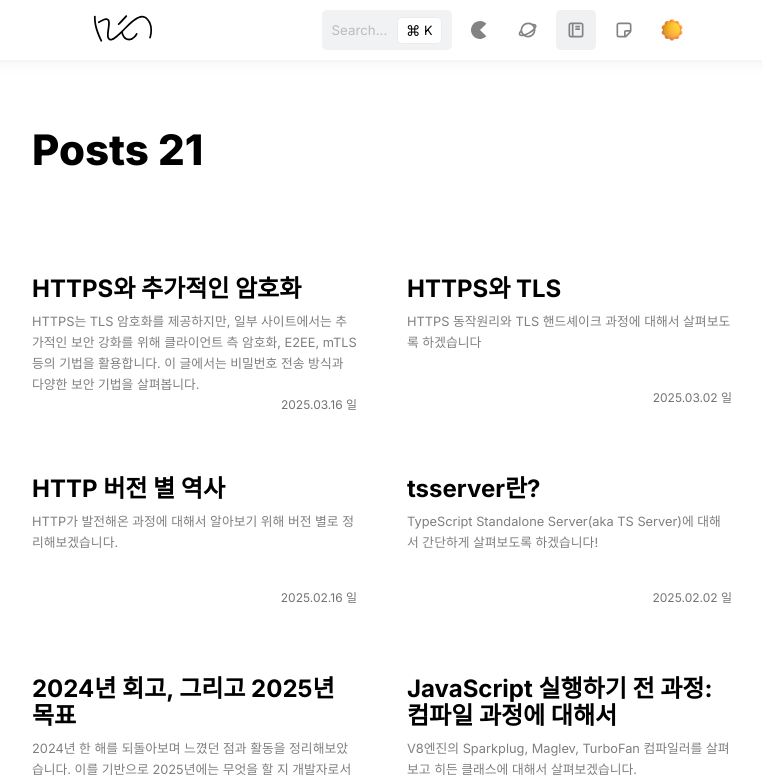
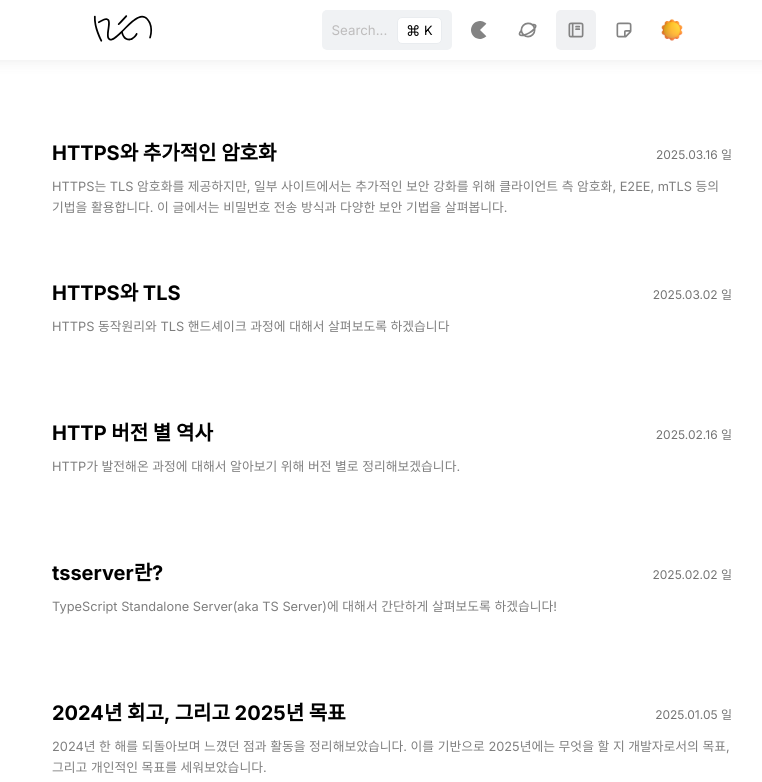
Before and after one commit to xmun74/xmunt, a Next.js app: page /blog in a window 1280 px wide. Shown: the top 782 px of the page, without its empty margins (248-1010 px from the left). Built offline with nearby package versions, Linux system fonts and the light colour scheme.

Commit message:
style: posts 수정

```diff
--- a/pages/blog/index.tsx
+++ b/pages/blog/index.tsx
@@ -11,9 +11,8 @@ import { PostType } from '@lib/types'
 import { themeColor } from '@styles/theme'
 
 const PostContainer = styled.div`
-  padding-top: 50px;
   display: grid;
-  grid-template-columns: 1fr 1fr;
+  grid-template-columns: 1fr;
   grid-gap: 30px;
 
   @media screen and (max-width: 767px) {
@@ -23,64 +22,22 @@ const PostContainer = styled.div`
 
 const PostItem = styled.div`
   position: relative;
-  height: 170px;
+  height: 110px;
   border-radius: 5px;
-  padding: 20px 20px 20px 0;
+  padding: 16px 20px;
   display: flex;
   flex-direction: column;
-  justify-content: space-between;
-
-  &::after {
-    position: absolute;
-    content: '';
-    width: 0;
-    height: 1%;
-    top: 0;
-    right: 0;
-    z-index: -1;
-    background-color: ${themeColor.text1};
-    border-radius: 5px;
-    transition: all 0.1s ease;
-  }
+  gap: 10px;
   &:hover {
+    background-color: ${themeColor.hoverBg};
     transition: 0.1s ease-in-out;
-  }
-  &:hover:after {
-    left: 0;
-    width: 100%;
-  }
-  &:active {
-    top: 2px;
   }
 `
 const PostTitle = styled.h1`
   font-weight: 700;
-  font-size: 24px;
-  padding-bottom: 10px;
+  font-size: 20px;
   line-height: 1.7rem;
-
-  &::after {
-    position: absolute;
-    content: '';
-    width: 0;
-    height: 1%;
-    top: 0;
-    right: 0;
-    z-index: -1;
-    background-color: ${themeColor.text1};
-    border-radius: 5px;
-    transition: all 0.1s ease;
-  }
-  &:hover {
-    transition: 0.1s ease-in-out;
-  }
-  &:hover:after {
-    left: 0;
-    width: 100%;
-  }
-  &:active {
-    top: 2px;
-  }
+  color: ${themeColor.text1};
 `
 const PostDesc = styled.div`
   color: ${themeColor.text2};
@@ -88,6 +45,11 @@ const PostDesc = styled.div`
   font-size: 0.8rem;
   font-weight: 400;
   line-height: 1.3rem;
+`
+const PostWrapper = styled.div`
+  display: flex;
+  justify-content: space-between;
+  align-items: center;
 `
 
 type Props = {
@@ -127,17 +89,17 @@ export default function Blog({ allPosts }: Props) {
   return (
     <>
       <Seo mode="default" />
-      <Heading title={`Posts ${blogs.length}`} />
+      {/* <Heading title={`Posts ${blogs.length}`} /> */}
       <PostContainer>
         {blogs &&
           blogs?.map(({ slug, title, description, date }) => (
             <Link as={`/blog/${slug}`} href={`/blog/${slug}`} key={title}>
               <PostItem>
-                <div>
+                <PostWrapper>
                   <PostTitle>{title}</PostTitle>
-                  <PostDesc>{description}</PostDesc>
-                </div>
-                <PostDate date={date} />
+                  <PostDate date={date} />
+                </PostWrapper>
+                <PostDesc>{description}</PostDesc>
               </PostItem>
             </Link>
           ))}
--- a/styles/styled.d.ts
+++ b/styles/styled.d.ts
@@ -17,5 +17,6 @@ declare module 'styled-components' {
     navGuideBg: string
     gnbBackDrop: string
     boxShadow: string
+    hoverBg: string
   }
 }
--- a/styles/theme.ts
+++ b/styles/theme.ts
@@ -16,6 +16,7 @@ export const lightTheme: DefaultTheme = {
   navGuideBg: `#fae8f3`,
   gnbBackDrop: 'rgba(255, 255, 255, 0.6)',
   boxShadow: ' 0px 3px 30px -10px #6666664b',
+  hoverBg: '#F3F2F2',
 }
 
 export const darkTheme: DefaultTheme = {
@@ -34,6 +35,7 @@ export const darkTheme: DefaultTheme = {
   navGuideBg: `#2B2B2B`,
   gnbBackDrop: 'rgba(18, 18, 18, 0.6)',
   boxShadow: '0px 3px 30px -10px #f9f9f9c7',
+  hoverBg: '#232323',
 }
 
 type VariableKey = keyof DefaultTheme
```
